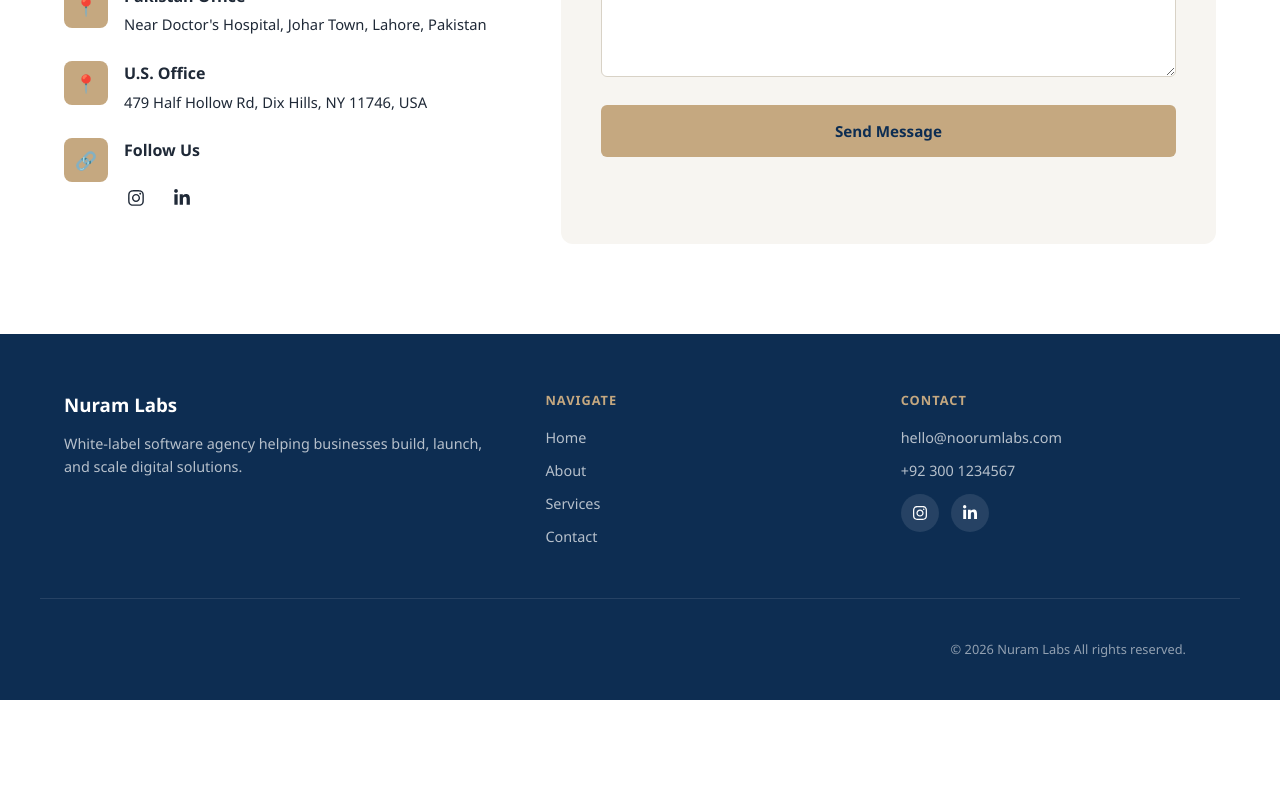
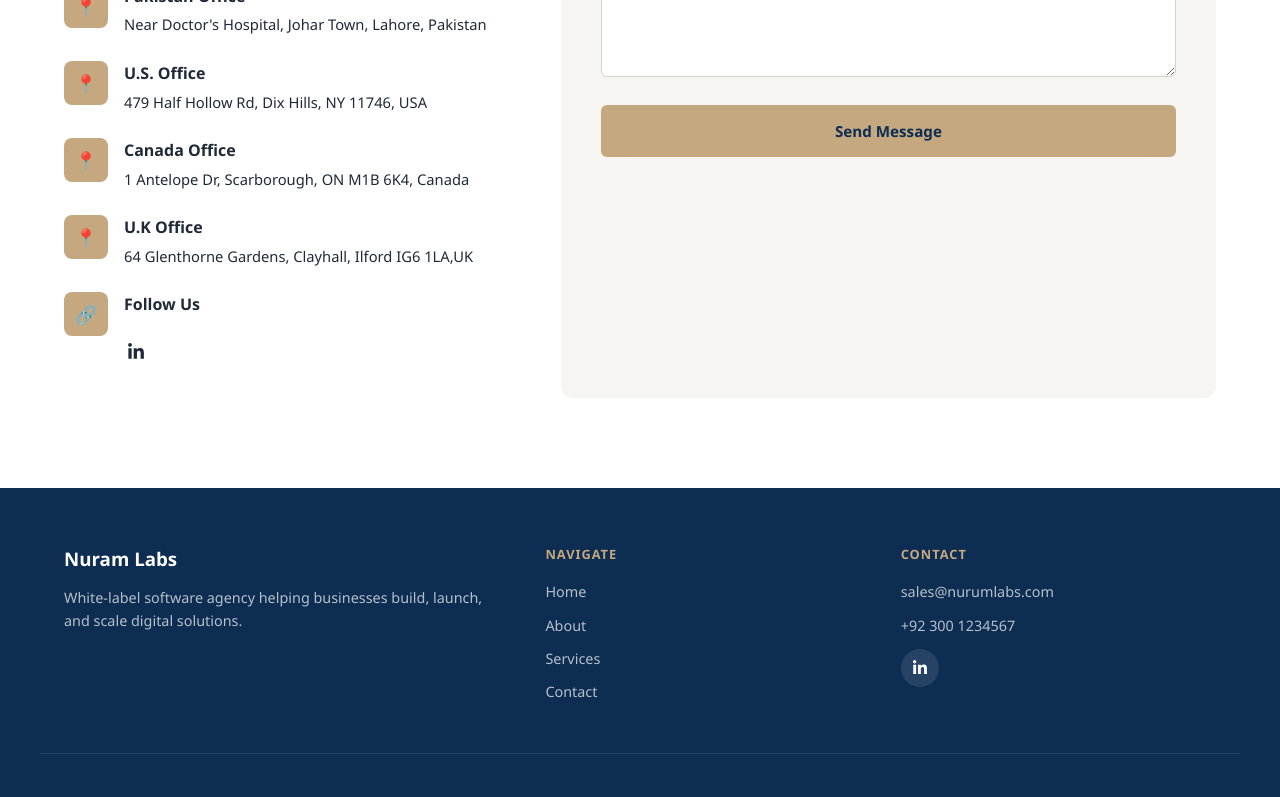
Before and after one commit to mahnoorahmad6/nuram-labs, a React (Vite) app: page /contact in a window 1280 px wide. Shown: the part 720-1517 px from the top of the page. Before the commit the page ends 1420 px from the top, so only its background shows below. Built offline with nearby package versions, Linux system fonts and the light colour scheme.

Commit message:
addresses were added

```diff
--- a/src/components/Footer.jsx
+++ b/src/components/Footer.jsx
@@ -3,7 +3,6 @@
 import './Footer.css';
 import { FaInstagram, FaLinkedinIn} from 'react-icons/fa6';
 const socialLinks = [
-  { label: 'Instagram', Icon: FaInstagram, href: 'https://instagram.com/noorumlabs' },
   { label: 'LinkedIn', Icon: FaLinkedinIn, href: 'https://linkedin.com/company/nuramlabs' }
 ];
 
@@ -24,8 +23,8 @@
         </div>
         <div className="footer-col">
           <h4>Contact</h4>
-         <a href="mailto:hello@noorumlabs.com">
-  hello@noorumlabs.com
+         <a href="mailto:sales@nuramlabs.com">
+  sales@nurumlabs.com
 </a>
          <a
   href="https://wa.me/923001234567"
--- a/src/pages/Contact.jsx
+++ b/src/pages/Contact.jsx
@@ -3,7 +3,7 @@
 import { FaInstagram, FaLinkedinIn, FaFacebookF, FaXTwitter } from 'react-icons/fa6';
 import { Helmet } from 'react-helmet-async';
 const socialLinks = [
-  { label: 'Instagram', Icon: FaInstagram, href: 'https://instagram.com/noorumlabs' },
+
   { label: 'LinkedIn', Icon: FaLinkedinIn, href: 'https://linkedin.com/company/nuramlabs' }
 ];
 
@@ -22,7 +22,7 @@
     setStatus('sending');
 
     try {
-      const res = await fetch('https://formsubmit.co/ajax/ahmadmahnoor.06@gmail.com', {
+      const res = await fetch('https://formsubmit.co/ajax/sales@nuramlabs.com', {
         method: 'POST',
         headers: { 'Content-Type': 'application/json', Accept: 'application/json' },
         body: JSON.stringify(formData),
@@ -92,6 +92,20 @@
               <div>
                 <h4>U.S. Office</h4>
                 <p>479 Half Hollow Rd, Dix Hills, NY 11746, USA</p>
+              </div>
+            </div>
+             <div className="info-item">
+              <div className="info-icon">📍</div>
+              <div>
+                <h4>Canada Office</h4>
+                <p>1 Antelope Dr, Scarborough, ON M1B 6K4, Canada </p>
+              </div>
+            </div>
+             <div className="info-item">
+              <div className="info-icon">📍</div>
+              <div>
+                <h4>U.K Office</h4>
+                <p>64 Glenthorne Gardens, Clayhall, Ilford IG6 1LA,UK</p>
               </div>
             </div>
             <div className="info-item">
--- a/src/pages/Home.jsx
+++ b/src/pages/Home.jsx
@@ -32,13 +32,7 @@
   return (
 
     <>
-      <Helmet>
-        <title>About Us | Nuram Labs</title>
-        <meta
-          name="description"
-          content="Learn about Nuram Labs, our team, and our approach to digital solutions."
-        />
-      </Helmet>
+
       <section className="hero">
         <div className="container hero-grid" ref={heroRef}>
           <div className="hero-text fade-up visible">
```
